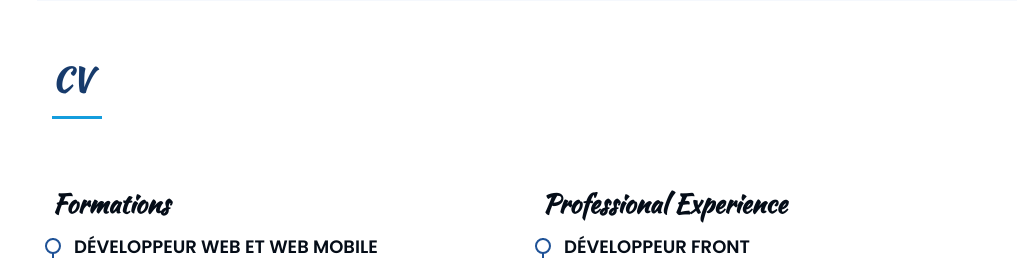
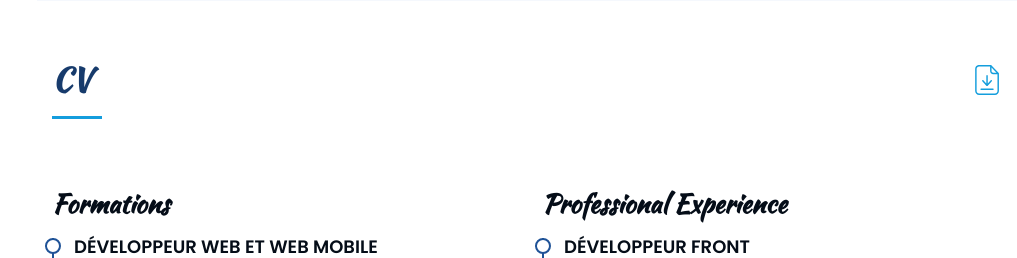
Before and after one commit to farah-seltany/portfolio-bootstrap, a PHP site: page / in a window 1280 px wide. Shown: the part 2325-2583 px from the top of the page, without its empty margins (263-1280 px from the left). Run offline with PHP 8.4, Linux system fonts and the light colour scheme.

Commit message:
add pdf downloager

```diff
--- a/assets/css/style.css
+++ b/assets/css/style.css
@@ -1098,3 +1098,8 @@ section {
     padding-right: 20px 15px;
   }
 }
+
+.file {
+  width: 30px;
+  filter: invert(53%) sepia(93%) saturate(3852%) hue-rotate(171deg) brightness(102%) contrast(84%);
+}
--- a/index.html
+++ b/index.html
@@ -267,8 +267,13 @@
     <section id="resume" class="resume">
       <div class="container">
 
-        <div class="section-title">
+        <div class="section-title d-flex justify-content-between">
           <h2>CV</h2>
+          <p class="mt-1">
+            <a href="assets/docs/CVFSNovembre2020.pdf" target="_blank">
+              <img class="file" src="assets/icons/file.svg"/>
+            </a>
+          </p>
         </div>
 
         <div class="row">
```
Also changed, not shown: assets/icons/file.svg (added), 1 other file.
